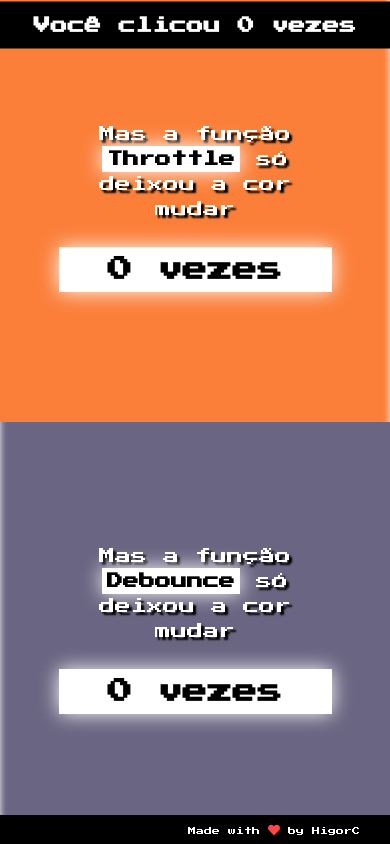
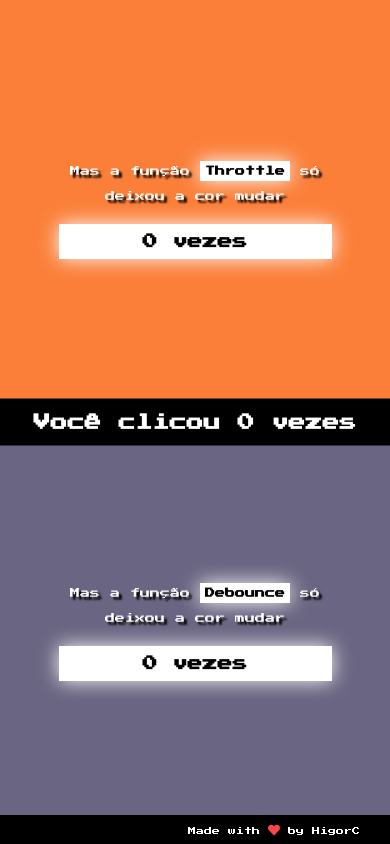
Before and after one commit to HigorC/throttle-debounce, a Vue app: page / in a window 390 px wide. Built offline with nearby package versions, Linux system fonts and the light colour scheme.

Commit message:
CSS to mobile

```diff
--- a/src/components/Box.vue
+++ b/src/components/Box.vue
@@ -152,7 +152,7 @@ export default {
     @media screen and (max-width: 900px) {
       width: 100%;
       padding: 15px 0;
-      top: 25px;
+      top: 50%;
 
       h2 {
         font-size: 17px;
@@ -185,6 +185,7 @@ export default {
       width: 100%!important;
       height: 50%;
       border: none!important;
+      box-shadow: none!important;
     }
   }
 
--- a/src/components/FunctionCard.vue
+++ b/src/components/FunctionCard.vue
@@ -10,13 +10,21 @@
 </template>
 
 <script>
-
 export default {
   props: ["functionInfos"]
 };
 </script>
 
 <style scoped lang="scss">
+.description {
+  width: 70%;
+  margin: 0 auto;
+  text-shadow: 3px 3px 2px #000000;
+
+  @media screen and (max-width: 900px) {
+    font-size: 10px;
+  }
+
   .highlight {
     padding: 5px;
     background-color: white;
@@ -28,12 +36,12 @@ export default {
     &.count {
       font-size: 25px;
       padding: 10px 5px;
+
+      @media screen and (max-width: 900px) {
+        font-size: 15px;
+        padding: 5px;
       }
     }
-
-.description {
-  width: 70%;
-  margin: 0 auto;
-  text-shadow: 3px 3px 2px #000000;
+  }
 }
 </style>
```
Lines whose indentation alone changed are shown as unchanged.
